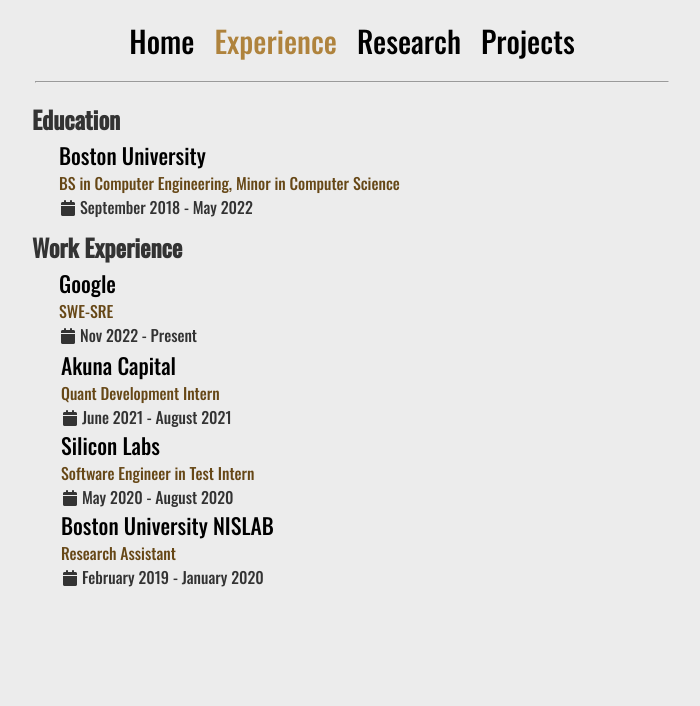
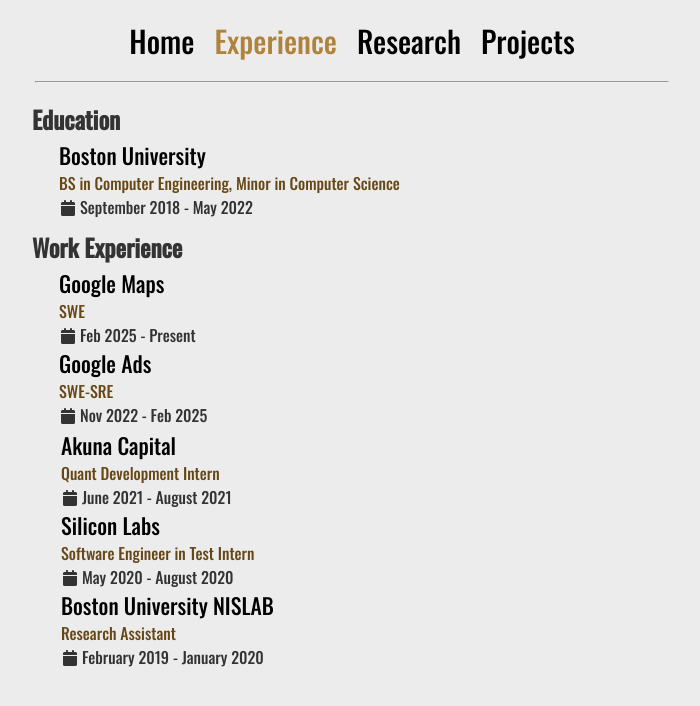
Before and after one commit to jkulskis/jkulskis.github.io, a Jekyll site: the page built from experience.html, in a window 1280 px wide. Shown: the top 706 px of the page, without its empty margins (288-988 px from the left). Built offline with Jekyll 4.4.1, drawn with Linux system fonts in a browser that asks for light colours; nearby versions of some CDN libraries.

Commit message:
Update experience and title

```diff
--- a/experience.html
+++ b/experience.html
@@ -33,10 +33,17 @@
       <div class="item-list exp-list" id="workList">
         <div class="item">
           <div class="item-header">
-            <a href="https://google.com/" target="_blank">Google</a>
+            <a href="https://maps.google.com/" target="_blank">Google Maps</a>
+          </div>
+          <div class="li-title">SWE</div>
+          <div class="date">Feb 2025 - Present</div>
+        </div>
+        <div class="item">
+          <div class="item-header">
+            <a href="https://google.com/" target="_blank">Google Ads</a>
           </div>
           <div class="li-title">SWE-SRE</div>
-          <div class="date">Nov 2022 - Present</div>
+          <div class="date">Nov 2022 - Feb 2025</div>
         </div>
       <div class="item-list exp-list" id="workList">
         <div class="item">
--- a/index.html
+++ b/index.html
@@ -4,7 +4,7 @@
 ---
 <div class="container" id="about">
   <h1>John Mikulskis</h1>
-  <p>I'm working as a mix between a SWE and a SRE at the moment</p>
+  <p>I'm working as a SWE on Google Maps</p>
   <p>You can find me @ any of the links below</p>
 </div>
 <div class="container" id="socials">
```
